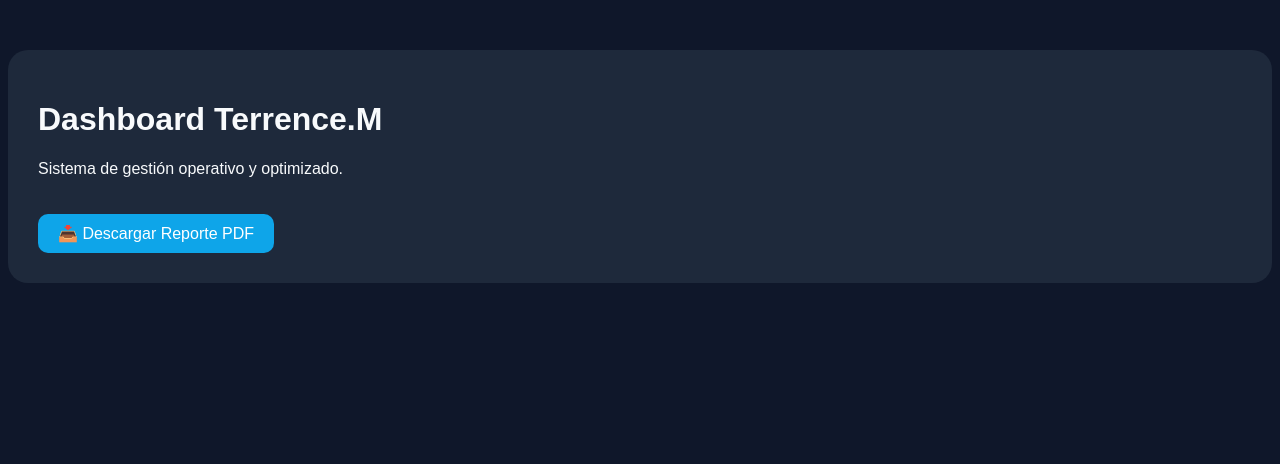
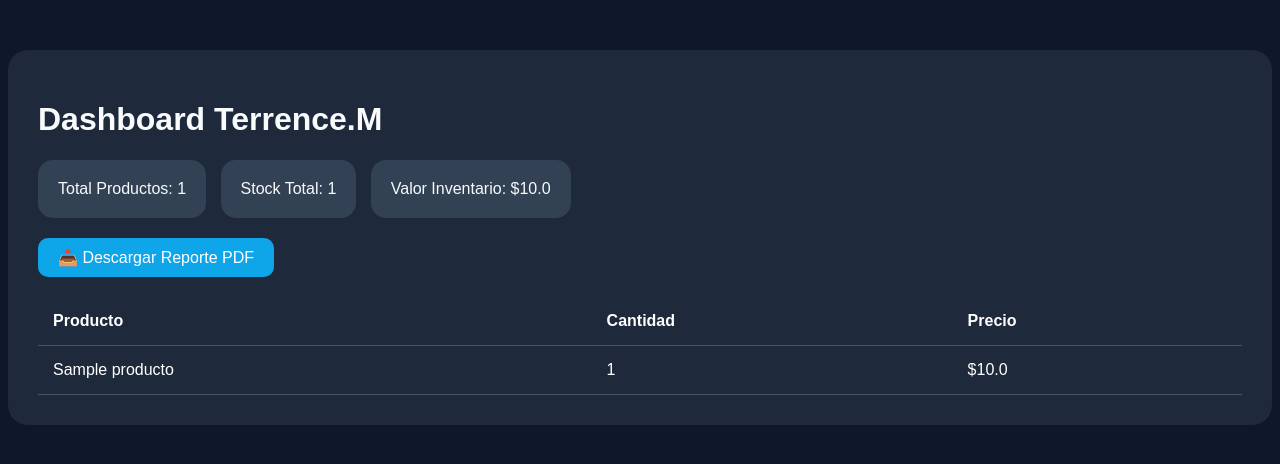
Before and after one commit to Terrence2333/terrence_m_ecokids, a Flask app: page / in a window 1280 px wide. Shown: the top 464 px of the page. Run offline with Flask 3, Linux system fonts and the light colour scheme; tables that the repository leaves empty hold one stand-in row (values such as "Sample post").

Commit message:
Reparacion: Archivo index.html corregido y limpio

```diff
--- a/templates/index.html
+++ b/templates/index.html
@@ -6,14 +6,28 @@
     <style>
         body { background-color: #0f172a; color: #f8fafc; font-family: sans-serif; }
         .container { margin-top: 50px; background: #1e293b; padding: 30px; border-radius: 20px; }
-        .btn-pdf { background: #0ea5e9; color: white; padding: 10px 20px; text-decoration: none; border-radius: 10px; display: inline-block; margin-top: 20px; }
+        .card { background: #334155; padding: 20px; border-radius: 15px; margin-bottom: 20px; display: inline-block; margin-right: 10px; }
+        .btn-pdf { background: #0ea5e9; color: white; padding: 10px 20px; text-decoration: none; border-radius: 10px; display: inline-block; }
+        table { width: 100%; border-collapse: collapse; margin-top: 20px; color: white; }
+        th, td { padding: 15px; border-bottom: 1px solid #475569; text-align: left; }
     </style>
 </head>
 <body>
     <div class="container">
         <h1>Dashboard Terrence.M</h1>
-        <p>Sistema de gestión operativo y optimizado.</p>
+        <div class="card">Total Productos: {{ total }}</div>
+        <div class="card">Stock Total: {{ stock }}</div>
+        <div class="card">Valor Inventario: ${{ valor }}</div>
+        <br>
         <a href="/descargar_reporte" class="btn-pdf">📥 Descargar Reporte PDF</a>
+        <table>
+            <thead><tr><th>Producto</th><th>Cantidad</th><th>Precio</th></tr></thead>
+            <tbody>
+                {% for p in productos %}
+                <tr><td>{{ p.nombre }}</td><td>{{ p.cantidad }}</td><td>${{ p.precio }}</td></tr>
+                {% endfor %}
+            </tbody>
+        </table>
     </div>
 </body>
 </html>
```
